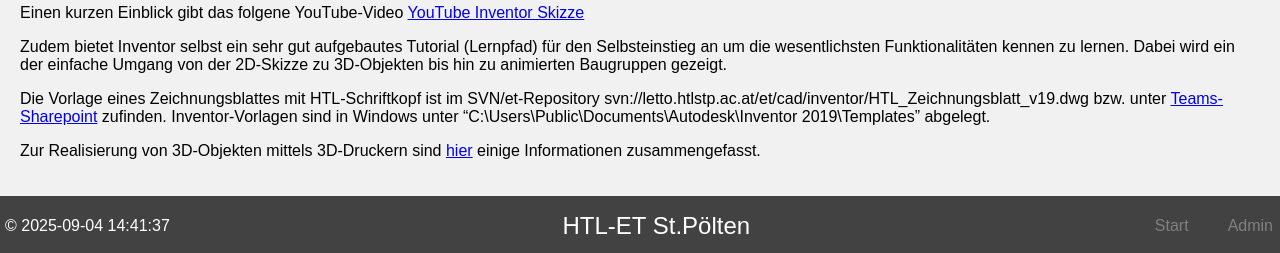
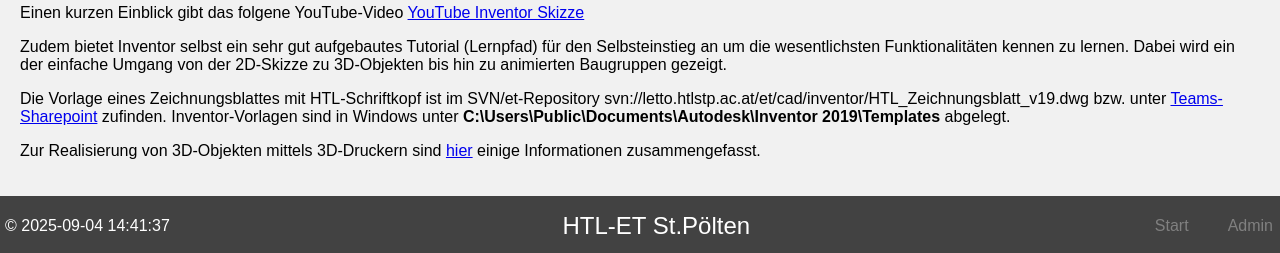
Before and after one commit to htl-stp-et/ET-Info, a Jekyll site: the page built from docs/Autodesk/index.md, in a window 1280 px wide. Shown: the part 3270-3523 px from the top of the page. Built offline with Jekyll 4.4.1, drawn with Linux system fonts in a browser that asks for light colours; our own code applies the rules of GitHub Pages for plain Markdown files.

Commit message:
Korrekturen

```diff
--- a/docs/Autodesk/index.md
+++ b/docs/Autodesk/index.md
@@ -48,6 +48,6 @@ Zudem bietet Inventor selbst ein sehr gut aufgebautes Tutorial (Lernpfad) für d
 Die Vorlage eines Zeichnungsblattes mit HTL-Schriftkopf ist im SVN/et-Repository
 svn://letto.htlstp.ac.at/et/cad/inventor/HTL_Zeichnungsblatt_v19.dwg bzw. unter
 [Teams-Sharepoint](https://htlstp.sharepoint.com/:u:/t/Autodesk/EUp4QVG1_O1Bqus3BRei4_QByb-bT3gVL_5bVKt9ldSTbQ?e=qxyifu) zufinden.
-Inventor-Vorlagen sind in Windows unter "C:\Users\Public\Documents\Autodesk\Inventor 2019\Templates" abgelegt.
+Inventor-Vorlagen sind in Windows unter **C:\Users\Public\Documents\Autodesk\Inventor 2019\Templates** abgelegt.
 
 Zur Realisierung von 3D-Objekten mittels 3D-Druckern sind [hier](../3D-Druck-allgemein/index.md) einige Informationen zusammengefasst.
```
